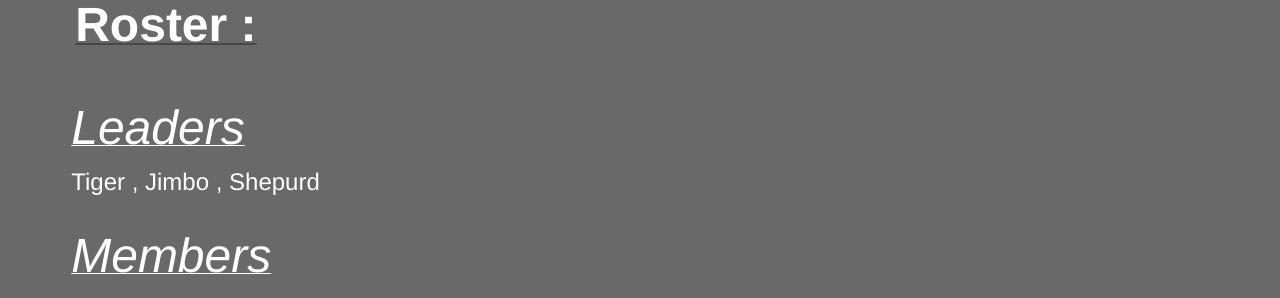
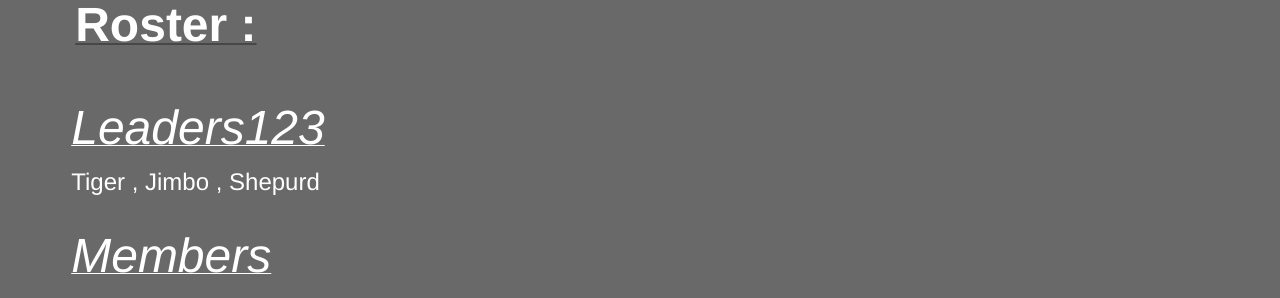
Before and after one commit to DerekR0123/Rossfitness.github.io, a Jekyll site: the page index.html, which Jekyll copies as it is, in a window 1280 px wide. Shown: the part 549-847 px from the top of the page. Built offline with Jekyll 4.4.1, drawn with Linux system fonts in a browser that asks for light colours.

Commit message:
Update index.html

```diff
--- a/index.html
+++ b/index.html
@@ -35,7 +35,7 @@
 <a id="designer-templates" class="anchor" href="#designer-templates" aria-hidden="true"><span aria-hidden="true" class="octicon octicon-link"></span></a>
 <h2><u><FONT size="10" COLOR="#FFFFFF">Roster :</FONT></u></h2><br>
 
-<p><u><FONT size="7" COLOR="#FFFFFF" WEIGHT="italic" FAMILY="Curive"><em>Leaders</em></u></FONT><br><FONT size="5" COLOR="#FFFFFF">Tiger , Jimbo , Shepurd<br></em></FONT></p>
+<p><u><FONT size="7" COLOR="#FFFFFF" WEIGHT="italic" FAMILY="Curive"><em>Leaders123</em></u></FONT><br><FONT size="5" COLOR="#FFFFFF">Tiger , Jimbo , Shepurd<br></em></FONT></p>
 <p><u><FONT size="7" COLOR="#FFFFFF"><em>Members</em></FONT></u></h4><br>
 <em><FONT size="5" COLOR="#FFFFFF">HardyB, Woozy, Brutal, Addon, Tom, Ranga, AndrewFam, Sugarfoot, Pete,<br>
 Meow, Haych, Rodrigo, Jay / Troublesome, Lethal, Huskers<br></em></FONT></p>
```
